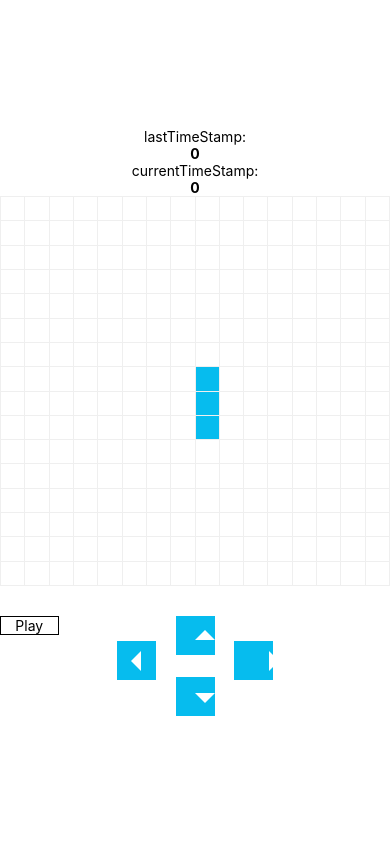
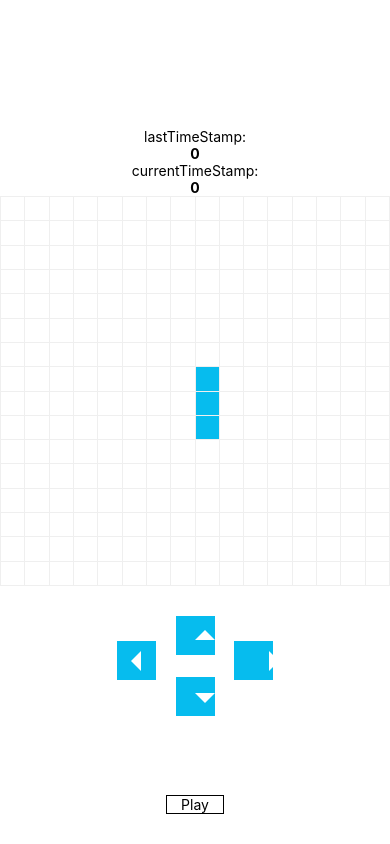
Before and after one commit to xanoosh/expo-snake, a React Native app: screen / in a window 390 px wide. Built offline with nearby package versions, Linux system fonts and the light colour scheme.

Commit message:
navigation structure overhaul, styling

```diff
--- a/App.js
+++ b/App.js
@@ -1,9 +1,9 @@
 import React from 'react';
 import { Text, View, Pressable } from 'react-native';
-import { StatusBar } from 'expo-status-bar';
 import { useState, useEffect } from 'react';
 import { mainStyle } from './styles/Style';
 import SnakeBoard from './components/SnakeBoard';
+import NavButtons from './components/NavButtons';
 
 export default function App() {
   const boardSquareSize = 16;
@@ -95,31 +95,12 @@ export default function App() {
         getSnakePosition={snakePosition}
       />
 
-      <View style={mainStyle.buttonGroup}>
-        <Pressable
-          style={[mainStyle.buttonUp, mainStyle.button]}
-          onPress={() => setSnakeDirection('up')}
-        >
-          <View style={mainStyle.arrowUp}></View>
-        </Pressable>
-        <Pressable
-          style={[mainStyle.buttonDown, mainStyle.button]}
-          onPress={() => setSnakeDirection('down')}
-        >
-          <View style={mainStyle.arrowDown}></View>
-        </Pressable>
-        <Pressable
-          style={[mainStyle.buttonLeft, mainStyle.button]}
-          onPress={() => setSnakeDirection('left')}
-        >
-          <View style={mainStyle.arrowLeft}></View>
-        </Pressable>
-        <Pressable
-          style={[mainStyle.buttonRight, mainStyle.button]}
-          onPress={() => setSnakeDirection('right')}
-        >
-          <View style={mainStyle.arrowRight}></View>
-        </Pressable>
+      <NavButtons
+        directionsArray={['up', 'down', 'left', 'right']}
+        onPress={setSnakeDirection}
+      />
+
+      {/* playpause */}
       <Pressable
         style={[mainStyle.buttonPlayPause]}
         onPress={() => {
@@ -138,8 +119,5 @@ export default function App() {
         </Text>
       </Pressable>
     </View>
-
-      <StatusBar style="auto" />
-    </View>
   );
 }
--- /dev/null
+++ b/components/NavButtons.js
@@ -0,0 +1,15 @@
+import React from 'react';
+import { View } from 'react-native';
+import SingleNavButton from './SingleNavButton';
+import { NavButtonsStyle } from '../styles/Style';
+
+const NavButtons = ({ directionsArray, onPress }) => {
+  const ButtonsGroup = directionsArray.map((direction, index) => {
+    return (
+      <SingleNavButton key={index} direction={direction} onPress={onPress} />
+    );
+  });
+  return <View style={NavButtonsStyle.buttonGroup}>{ButtonsGroup}</View>;
+};
+
+export default NavButtons;
--- /dev/null
+++ b/components/SingleNavButton.js
@@ -0,0 +1,31 @@
+import React from 'react';
+import { View, Pressable } from 'react-native';
+import { NavButtonsStyle } from '../styles/Style';
+
+const SingleNavButton = ({ direction, onPress }) => {
+  let styleBtn;
+  let styleArrow;
+  if (direction === 'up') {
+    styleBtn = [NavButtonsStyle.button, NavButtonsStyle.buttonUp];
+    styleArrow = NavButtonsStyle.arrowUp;
+  }
+  if (direction === 'down') {
+    styleBtn = [NavButtonsStyle.button, NavButtonsStyle.buttonDown];
+    styleArrow = NavButtonsStyle.arrowDown;
+  }
+  if (direction === 'left') {
+    styleBtn = [NavButtonsStyle.button, NavButtonsStyle.buttonLeft];
+    styleArrow = NavButtonsStyle.arrowLeft;
+  }
+  if (direction === 'right') {
+    styleBtn = [NavButtonsStyle.button, NavButtonsStyle.buttonRight];
+    styleArrow = NavButtonsStyle.arrowRight;
+  }
+  return (
+    <Pressable style={styleBtn} onPress={() => onPress(direction)}>
+      <View style={styleArrow}></View>
+    </Pressable>
+  );
+};
+
+export default SingleNavButton;
--- a/styles/Style.js
+++ b/styles/Style.js
@@ -7,6 +7,20 @@ const mainStyle = StyleSheet.create({
     alignItems: 'center',
     justifyContent: 'center',
   },
+  buttonPlayPause: {
+    position: 'absolute',
+    bottom: 30,
+    width: '15%',
+    borderWidth: 1,
+    borderColor: '#000',
+    borderStyle: 'solid',
+  },
+  buttonPlayPauseText: {
+    textAlign: 'center',
+  },
+});
+
+const NavButtonsStyle = StyleSheet.create({
   buttonGroup: {
     position: 'relative',
     width: '100%',
@@ -86,15 +100,6 @@ const mainStyle = StyleSheet.create({
     top: '25%',
     left: '10%',
   },
-  buttonPlayPause: {
-    width: '15%',
-    borderWidth: 1,
-    borderColor: '#000',
-    borderStyle: 'solid',
-  },
-  buttonPlayPauseText: {
-    textAlign: 'center',
-  },
 });
 
 const BoardStyle = StyleSheet.create({
@@ -135,4 +140,4 @@ const CellStyle = StyleSheet.create({
   },
 });
 
-export { mainStyle, BoardStyle, CellStyle };
+export { mainStyle, BoardStyle, CellStyle, NavButtonsStyle };
```
Lines whose indentation alone changed are shown as unchanged.
